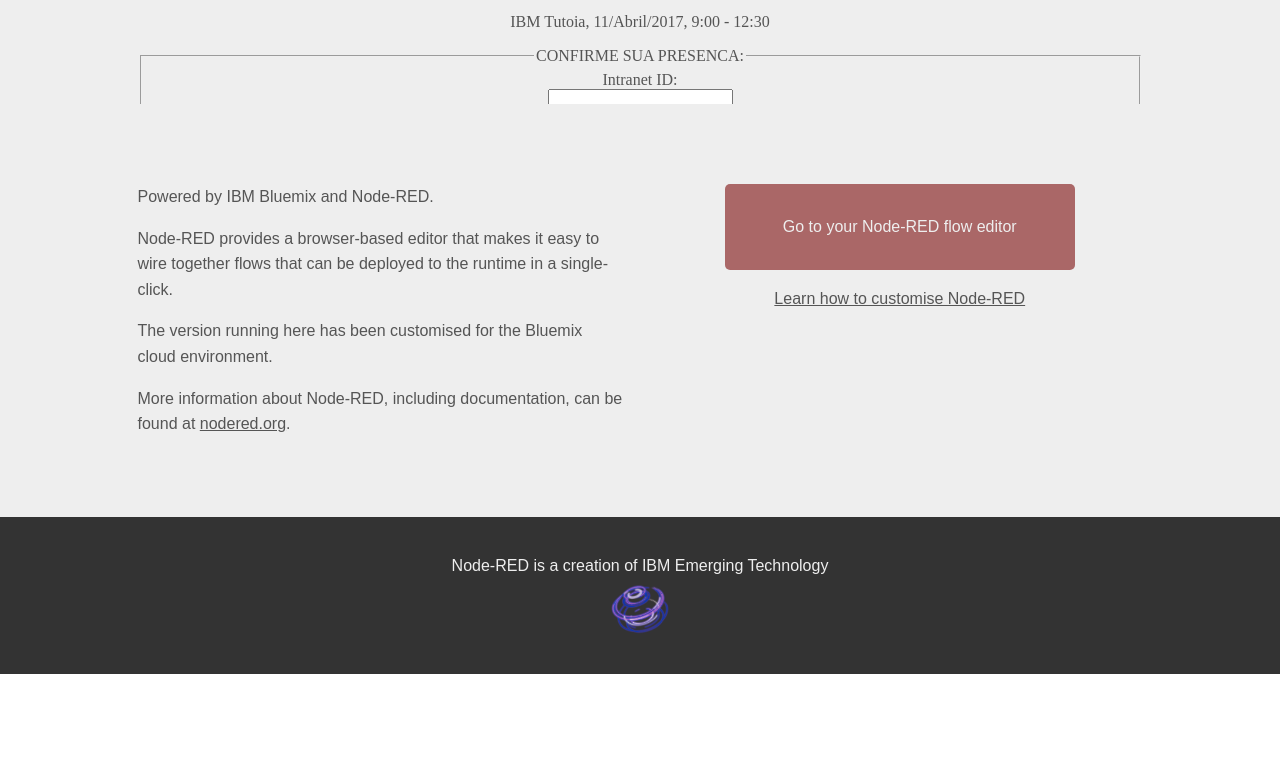
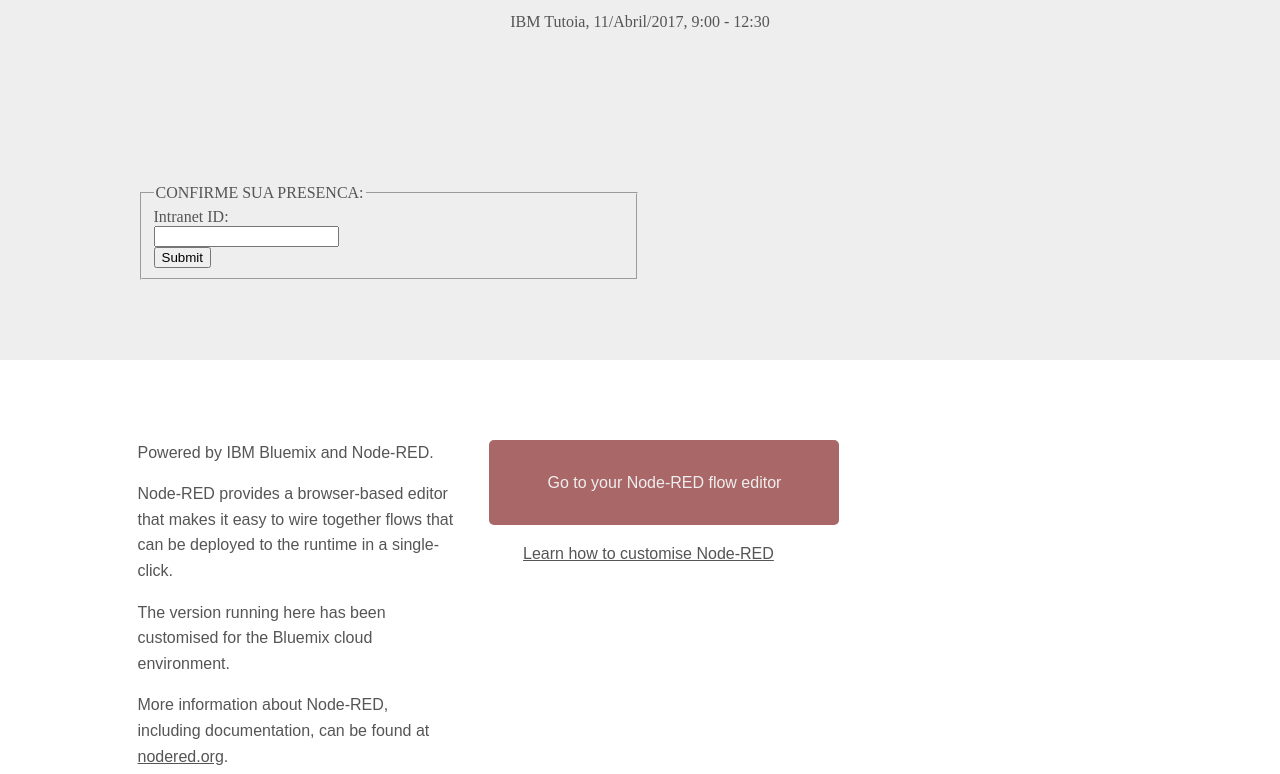
Before and after one commit to hhomem/tlcbr-blockchain-eufui, a plain HTML site: page public/index.html in a window 1280 px wide. Shown: the part 326-1100 px from the top of the page. Before the commit the page ends 1000 px from the top, so only its background shows below. Drawn offline with nearby package versions, Linux system fonts and the light colour scheme; no server answers.

Commit message:
Update index.html

```diff
--- a/public/index.html
+++ b/public/index.html
@@ -29,16 +29,7 @@
                 <a href="/"><img class="logo" src="images/TLC-BR%20Banner.png" /> </a>
 				<h1>TLC-BR Half Day Event: Blockchain</h1>
 				<p>IBM Tutoia, 11/Abril/2017, 9:00 - 12:30</p>
-					 <form action="/confirm">
-						<fieldset>
-							<legend>CONFIRME SUA PRESENCA:</legend>
-							Intranet ID:<br>
-							<input type="text" name="intranetID" value=""><br>
-							<input type="submit" value="Submit">
-						</fieldset>
-					</form>
-
-			 </div>
+			</div>
 		</div>
     </div>
 </div>
@@ -47,6 +38,25 @@
 <div class="row2">
     <div class="grid">
         <div class="col-1-2">
+            <div class="content presenca">
+				<form action="/confirm" method="get">
+					<fieldset>
+						<legend>CONFIRME SUA PRESENCA:</legend>
+						Intranet ID:<br>
+						<input type="text" name="intranetID" value=""><br>
+						<input type="submit" value="Submit">
+					</fieldset>
+				</form>
+			</div>
+        </div>
+    </div>
+</div>
+
+
+<!-- Grid 1/3 -->
+<div class="row3">
+    <div class="grid">
+        <div class="col-1-3">
             <div class="content blurb">
             <p>Powered by IBM Bluemix and Node-RED.</p>
 			<p>Node-RED provides a browser-based editor that makes it easy to wire together flows that can be deployed to the runtime in a single-click.</p>
@@ -54,7 +64,7 @@
             <p>More information about Node-RED, including documentation, can be found at <a href="http://nodered.org">nodered.org</a>.</p>
             </div>
         </div>
-        <div class="col-1-2">
+        <div class="col-1-3">
             <div class="content blurb">
                 <p style="text-align: center"><a style="width:350px;" class="button" href="red/">Go to your Node-RED flow editor</a></p>
                 <p style="text-align: center"><a href="#custom">Learn how to customise Node-RED</a></p>
```
